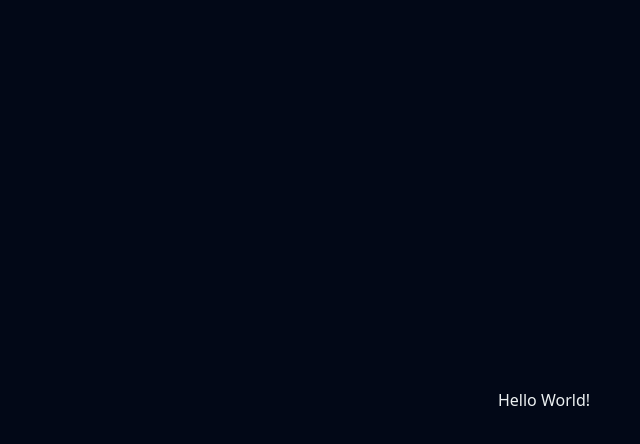
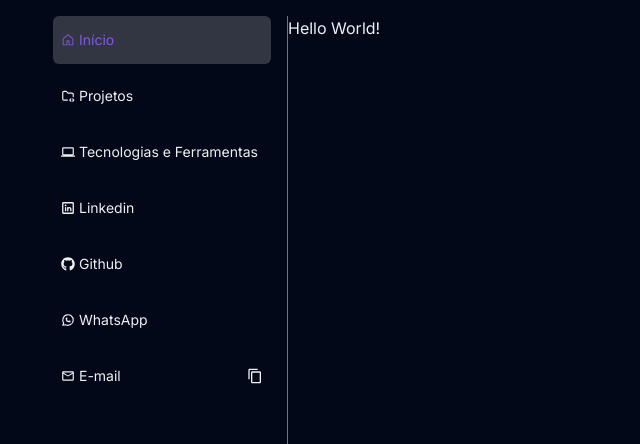
Before and after one commit to RO-HSA/portfolio, a Next.js app: page / in a window 1280 px wide. Shown: the top 444 px of the page, without its empty margins (96-736 px from the left). Built offline with nearby package versions, Linux system fonts and the light colour scheme.

Commit message:
feat: add sidebar component

```diff
--- a/package.json
+++ b/package.json
@@ -10,6 +10,8 @@
     "prepare": "husky"
   },
   "dependencies": {
+    "@headlessui/react": "^2.2.0",
+    "@headlessui/tailwindcss": "^0.2.1",
     "clsx": "^2.1.1",
     "next": "15.1.3",
     "react": "^19.0.0",
--- a/src/app/globals.css
+++ b/src/app/globals.css
@@ -25,4 +25,5 @@
 body {
   color: rgb(var(--foreground));
   background: rgb(var(--background));
+  height: 100vh;
 }
--- a/src/app/layout.tsx
+++ b/src/app/layout.tsx
@@ -1,5 +1,7 @@
 import type { Metadata } from 'next';
 import { Inter } from 'next/font/google';
+
+import Sidebar from '@/components/ui/sidebar';
 import './globals.css';
 
 const inter = Inter({
@@ -19,7 +21,14 @@
 }>) {
   return (
     <html lang="en">
-      <body className={`${inter.variable} antialiased`}>{children}</body>
+      <body
+        className={`${inter.variable} antialiased font-inter container mx-auto`}
+      >
+        <div className="grid grid-cols-[30%_1fr] justify-center h-screen pt-4">
+          <Sidebar />
+          <main className="h-full">{children}</main>
+        </div>
+      </body>
     </html>
   );
 }
--- a/src/app/page.tsx
+++ b/src/app/page.tsx
@@ -1,9 +1,3 @@
 export default function Home() {
-  return (
-    <div className="grid grid-rows-[20px_1fr_20px] items-center justify-items-center min-h-screen p-8 pb-20 gap-16 sm:p-20 font-[family-name:var(--font-geist-sans)]">
-      <main className="flex flex-col gap-8 row-start-2 items-center sm:items-start">
-        Hello World!
-      </main>
-    </div>
-  );
+  return <div>Hello World!</div>;
 }
--- /dev/null
+++ b/src/components/ui/nav-email-btn.tsx
@@ -0,0 +1,58 @@
+'use client';
+
+import { useEffect } from 'react';
+import {
+  Popover,
+  PopoverButton,
+  PopoverPanel,
+  useClose,
+} from '@headlessui/react';
+import { MdOutlineMail, MdContentCopy } from 'react-icons/md';
+
+const Closer = () => {
+  const close = useClose();
+
+  useEffect(() => {
+    setTimeout(() => {
+      close();
+    }, 1000);
+  });
+
+  return <></>;
+};
+
+const NavEmailButton = () => {
+  const copyToClipboard = () => {
+    navigator.clipboard.writeText('robertdahora@gmail.com');
+  };
+
+  return (
+    <div className="flex items-center py-2 px-2 rounded-md h-12 max-w-[218px] w-full transition-colors hover:bg-foreground/20 hover:text-primary cursor-default relative">
+      <div className="flex justify-between items-center w-full">
+        <div className="flex items-center gap-1 text-sm">
+          <MdOutlineMail size={14} />
+          E-mail
+        </div>
+        <Popover className="relative flex items-center">
+          <PopoverButton>
+            <MdContentCopy
+              size={16}
+              className="cursor-pointer hover:text-primary/60"
+              onClick={copyToClipboard}
+            />
+          </PopoverButton>
+          <PopoverPanel
+            anchor="bottom"
+            transition
+            className="bg-foreground/40 p-1 rounded-md text-foreground text-xs mt-2 transition duration-300 ease-in-out data-[closed]:opacity-0"
+          >
+            <p>E-mail copiado com sucesso!</p>
+            <Closer />
+          </PopoverPanel>
+        </Popover>
+      </div>
+    </div>
+  );
+};
+
+export default NavEmailButton;
--- a/src/components/ui/nav-link.tsx
+++ b/src/components/ui/nav-link.tsx
@@ -13,6 +13,7 @@
 
 const NavLink: FC<NavLinkProps> = ({ children, link }) => {
   const pathname = usePathname();
+  const isInternalLink = link.startsWith('/');
 
   return (
     <Link
@@ -23,6 +24,7 @@
           : 'hover:bg-foreground/20 hover:text-primary',
       )}
       href={link}
+      target={isInternalLink ? undefined : '_blank'}
     >
       <div className="flex items-center gap-1 text-sm">{children}</div>
     </Link>
--- /dev/null
+++ b/src/components/ui/sidebar.tsx
@@ -0,0 +1,25 @@
+import NavEmailButton from './nav-email-btn';
+import NavLink from './nav-link';
+import { sidebarItems } from '@/configs/sidebar-items';
+
+const Sidebar = () => {
+  return (
+    <nav className="flex flex-col items-end pr-4 border-r border-primary h-full">
+      <ul className="flex flex-col items-end w-full gap-2">
+        {sidebarItems.map(({ link, title, icon: Icon }) => (
+          <li key={title} className="flex justify-end w-full">
+            <NavLink link={link}>
+              <Icon />
+              {title}
+            </NavLink>
+          </li>
+        ))}
+        <li className="flex justify-end w-full">
+          <NavEmailButton />
+        </li>
+      </ul>
+    </nav>
+  );
+};
+
+export default Sidebar;
--- /dev/null
+++ b/src/configs/sidebar-items.ts
@@ -0,0 +1,45 @@
+import { IconType } from 'react-icons';
+import { GoHome } from 'react-icons/go';
+import { TbFolderCode, TbBrandWhatsapp } from 'react-icons/tb';
+import { MdComputer } from 'react-icons/md';
+import { PiLinkedinLogoBold } from 'react-icons/pi';
+import { FaGithub } from 'react-icons/fa';
+
+interface SidebarItem {
+  link: string;
+  title: string;
+  icon: IconType;
+}
+
+export const sidebarItems: SidebarItem[] = [
+  {
+    link: '/',
+    icon: GoHome,
+    title: 'Início',
+  },
+  {
+    link: '/projects',
+    icon: TbFolderCode,
+    title: 'Projetos',
+  },
+  {
+    link: '/stack',
+    icon: MdComputer,
+    title: 'Tecnologias e Ferramentas',
+  },
+  {
+    link: 'https://www.linkedin.com/in/robertsantosdev/',
+    icon: PiLinkedinLogoBold,
+    title: 'Linkedin',
+  },
+  {
+    link: 'https://github.com/RO-HSA',
+    icon: FaGithub,
+    title: 'Github',
+  },
+  {
+    link: 'https://wa.me/5571992560874',
+    icon: TbBrandWhatsapp,
+    title: 'WhatsApp',
+  },
+];
--- a/tailwind.config.ts
+++ b/tailwind.config.ts
@@ -1,4 +1,5 @@
 import type { Config } from 'tailwindcss';
+import headlessui from '@headlessui/tailwindcss';
 
 export default {
   content: [
@@ -19,5 +20,5 @@
       },
     },
   },
-  plugins: [],
+  plugins: [headlessui],
 } satisfies Config;
```
Also changed, not shown: 1 other file (tests, documents, lock files or other folders).
